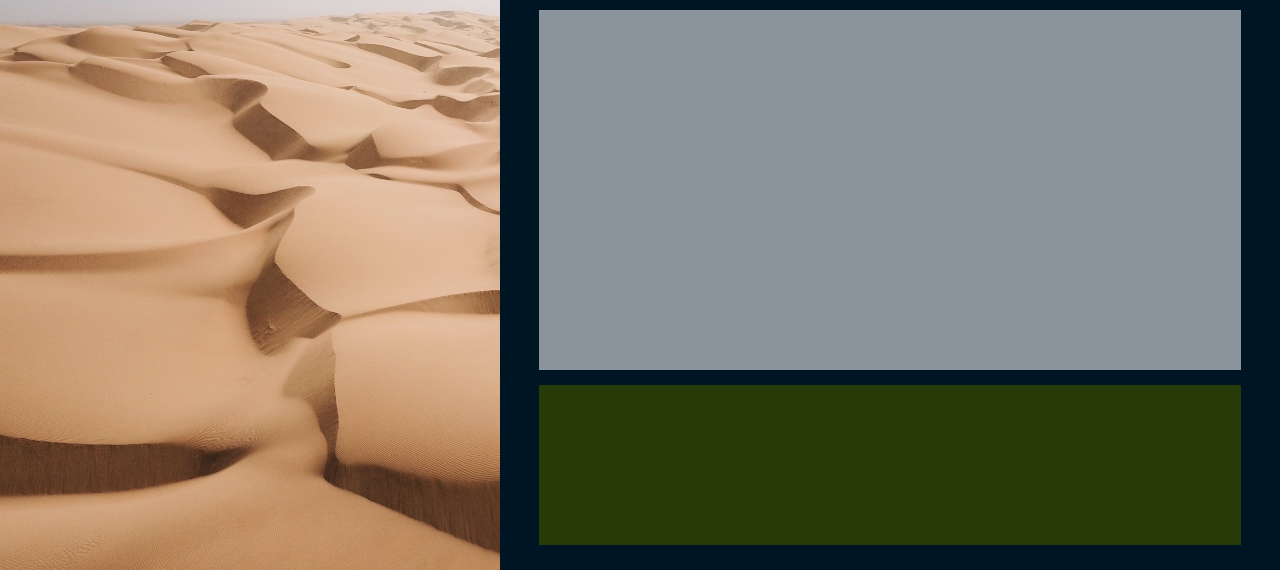
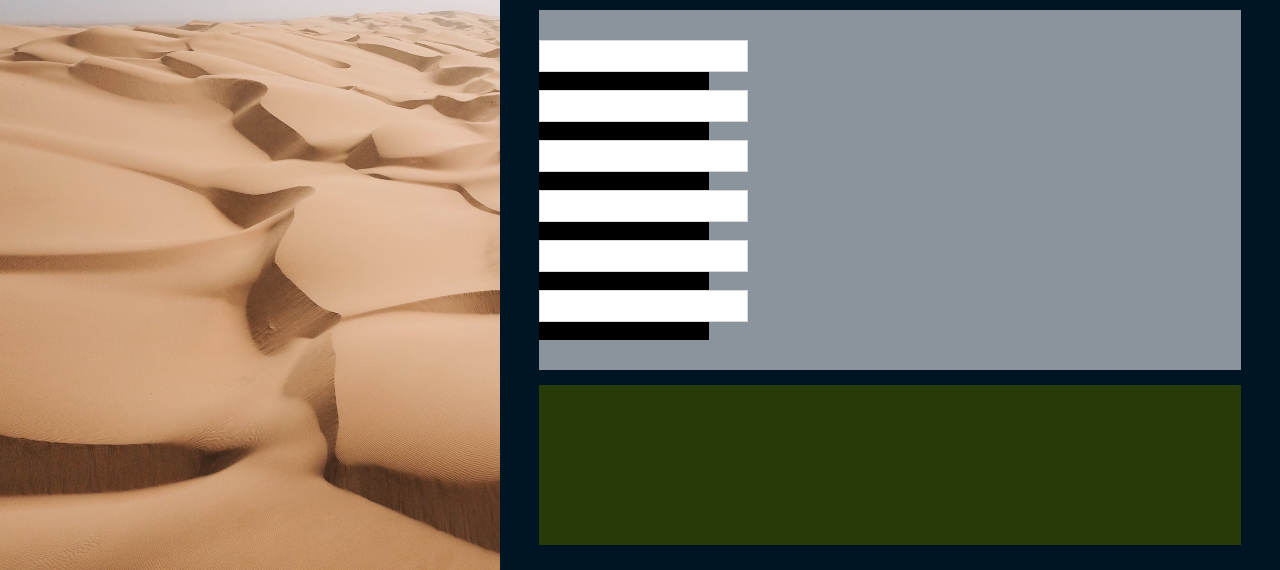
Before and after one commit to krishivga/odinProject, a plain HTML site: page projects/sign_up_form/index.html in a window 1280 px wide. Shown: the part 230-800 px from the top of the page. Drawn offline with Linux system fonts and the light colour scheme.

Commit message:
Initial setup of form completed.

```diff
--- a/projects/sign_up_form/index.html
+++ b/projects/sign_up_form/index.html
@@ -19,7 +19,17 @@
             <p class="hero-text">A once in a lifetime trip, blink and you'll miss it. Explore the desert sands, get lost in the mesmerising beauty of the sea of dunes.</p>
             <p class="hero-cta">Sign up <em>now</em>, you know you want to.</p>
         </div>
-        <div class="form-container"></div>
+
+        <div class="form-container">
+            <form>
+                <div class="form-item"><label for="" class="form-label"></label><input type="text" class="form-input"></div>
+                <div class="form-item"><label for="" class="form-label"></label><input type="text" class="form-input"></div>
+                <div class="form-item"><label for="" class="form-label"></label><input type="text" class="form-input"></div>
+                <div class="form-item"><label for="" class="form-label"></label><input type="text" class="form-input"></div>
+                <div class="form-item"><label for="" class="form-label"></label><input type="text" class="form-input"></div>
+                <div class="form-item"><label for="" class="form-label"></label><input type="text" class="form-input"></div>
+            </form>
+        </div>
         <div class="submit-container"></div>
     </div>
     <script src="index.js"></script>
--- a/projects/sign_up_form/style.css
+++ b/projects/sign_up_form/style.css
@@ -125,3 +125,28 @@ em {
     font-size: 4rem;
     color: var(--highlight);
 }
+
+/* For form-container */
+.form-container {
+    display: flex;
+    align-items: center;
+}
+
+/* Imported set of styles */
+input[type=text] {
+    padding: 0;
+    height: 30px;
+    position: relative;
+    left: 0;
+    outline: none;
+    border: 1px solid #cdcdcd;
+    border-color: rgba(0, 0, 0, .15);
+    background-color: white;
+    font-size: 16px;
+  }
+
+.form-item {
+    width: 170px;
+    height: 50px;
+    background-color: black;
+}
```
